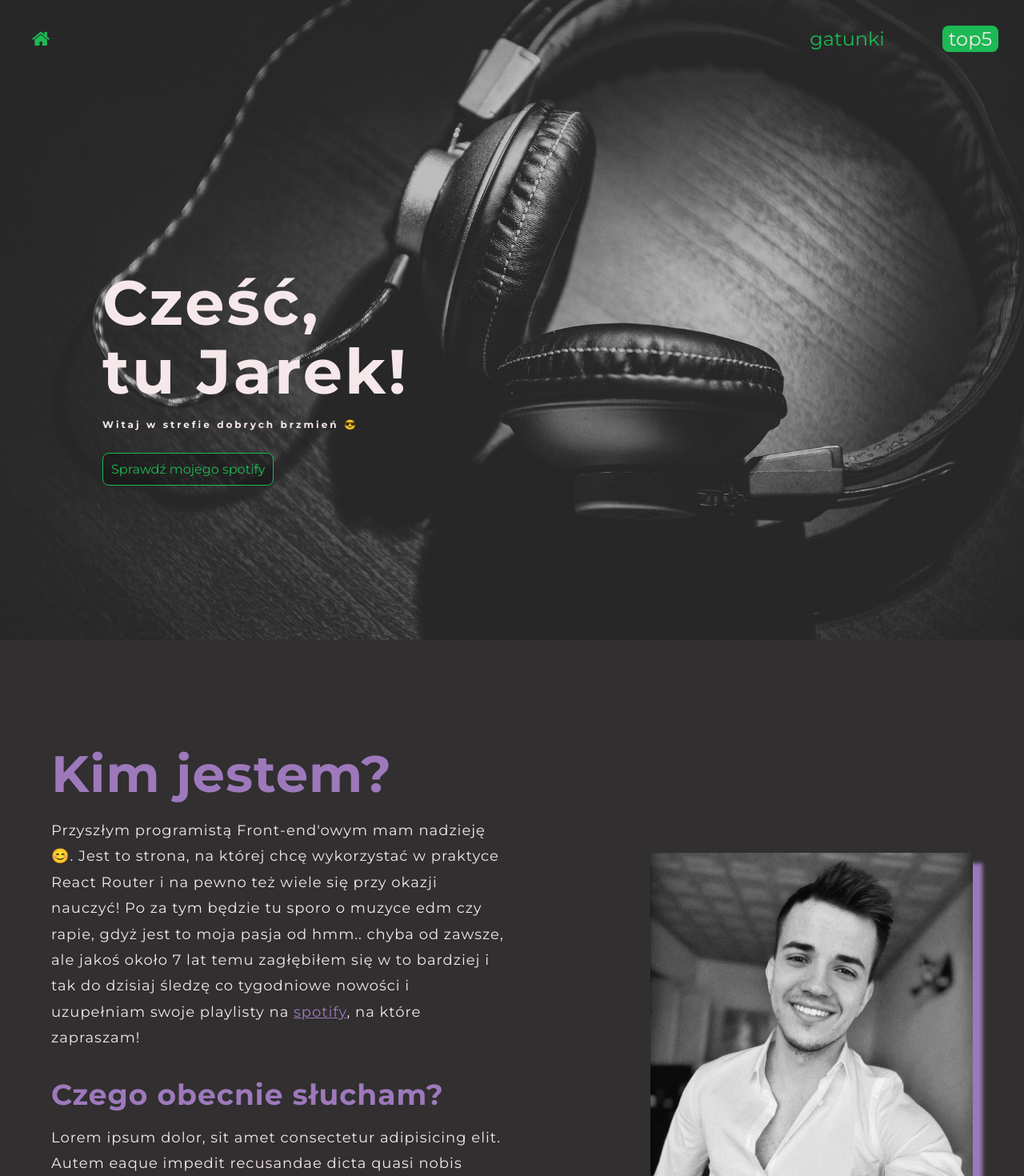
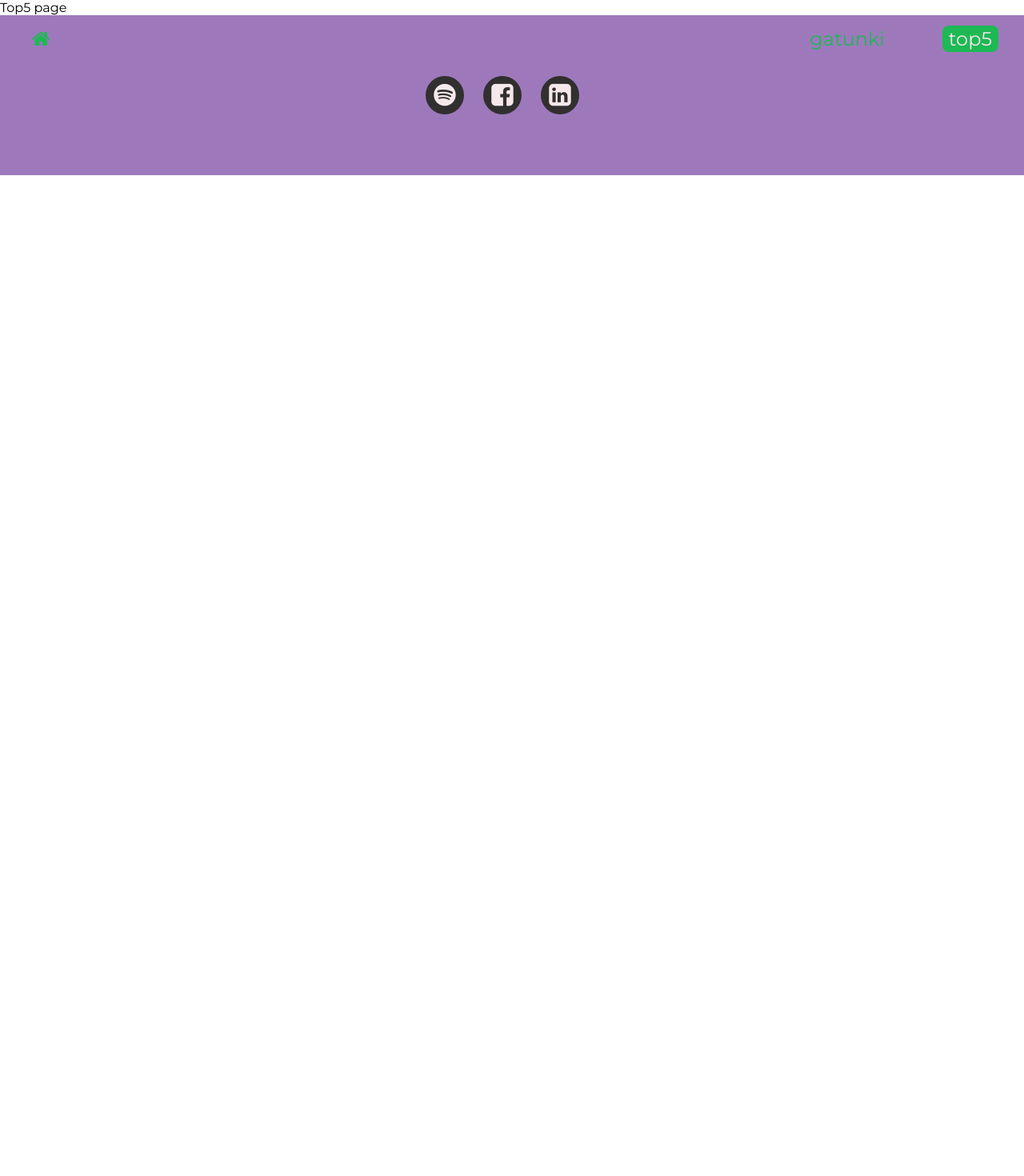
Before and after one commit to jarek-janowski/react-router-web, a React (Create React App) app: page /top5 in a window 1280 px wide. Shown: the top 1470 px of the page at 80% size. After the commit the page ends 800 px from the top, so only its background shows below. Built offline with nearby package versions, Linux system fonts and the light colour scheme.

Commit message:
feat: add main.js to layouts with Route and refactoring my components to work properly with it

```diff
--- a/src/layouts/About.js
+++ /dev/null
@@ -1,27 +0,0 @@
-import {NavLink} from 'react-router-dom'
-import '../styles/About.scss'
-import me from '../images/me.jpeg'
-
-const About = () => {
-    return (
-        <article className="who-am-i">
-            <div className="who-am-i__wrapper">
-                <h2 className="who-am-i__heading">Kim jestem?</h2>
-                <p className="who-am-i__description">Przyszłym programistą Front-end'owym mam nadzieję 😊.
-                Jest to strona, na której chcę wykorzystać w praktyce React Router i na pewno też
-                wiele się przy okazji nauczyć! Po za tym będzie tu sporo o muzyce edm czy rapie,
-                gdyż jest to moja pasja od hmm.. chyba od zawsze, ale jakoś około 7 lat temu
-                zagłębiłem się w to bardziej i tak do dzisiaj śledzę co tygodniowe nowości i
-                uzupełniam swoje playlisty na <a className="who-am-i__description--link" href="https://open.spotify.com/user/jaro935?si=tvec8xsfSUKYDLzKMqGXUg">spotify</a>,
-                na które zapraszam!
-                </p>
-                <h3 className="who-am-i__heading--3">Czego obecnie słucham?</h3>
-                <p className="who-am-i__description">Lorem ipsum dolor, sit amet consectetur adipisicing elit. Autem eaque impedit recusandae dicta quasi nobis unde natus dolorum aliquid numquam nisi magnam blanditiis temporibus distinctio culpa possimus, tempora, fugit iste? Lorem, ipsum dolor sit amet consectetur adipisicing elit. Nostrum assumenda aut quas fuga atque nemo asperiores nesciunt facilis? Placeat sunt eum at quo est dolorum voluptates ab impedit tenetur a?</p>
-            </div>
-            <p className="after"></p>
-            <img className="who-am-i__photo" src={me} alt="me"/>
-        </article>
-     );
-}
-
-export default About;
--- a/src/layouts/App.js
+++ b/src/layouts/App.js
@@ -1,10 +1,10 @@
 import React, { Component } from 'react';
 import '../styles/App.css';
 import {BrowserRouter as Router} from 'react-router-dom'
-import Navigation from './Navigation.js'
-import Hero from './Hero.js'
-import About from './About.js'
-import Footer from './Footer.js'
+import Navigation from './Navigation'
+// import About from '../pages/About'
+import Footer from './Footer'
+import Main from './Main'
 
 class App extends Component {
   state = {  }
@@ -15,12 +15,7 @@ class App extends Component {
           <Navigation />
         </header>
         <main className="main">
-          <section className="hero">
-              <Hero />
-          </section>
-          <section className="about">
-            <About />
-          </section>
+          <Main />
         </main>
         <footer className="footer">
           <Footer />
--- a/src/layouts/Hero.js
+++ /dev/null
@@ -1,13 +0,0 @@
-import '../styles/Hero.scss'
-
-const Hero = () => {
-    return (
-        <div className="hero-wrapper">
-            <h1 className="hero__heading">Cześć, <span className="hero__heading--special">tu Jarek!</span><span className="hero__heading--special-small">Witaj w strefie dobrych brzmień 😎</span></h1>
-
-            <a className="hero__link" href="https://open.spotify.com/user/jaro935?si=tvec8xsfSUKYDLzKMqGXUg">Sprawdź mojego spotify</a>
-        </div>
-     );
-}
-
-export default Hero;
--- /dev/null
+++ b/src/layouts/Main.js
@@ -0,0 +1,19 @@
+import {Route, Switch} from 'react-router-dom'
+// import HeroPage from '../pages/HeroPage'
+import About from '../pages/About'
+import GenresPage from '../pages/GenresPage'
+import Top5Page from '../pages/Top5Page'
+import ErrorPage from '../pages/ErrorPage'
+
+const Main = () => {
+    return (
+        <Switch>
+            <Route path="/" exact component={About} />
+            <Route path="/genres" component={GenresPage} />
+            <Route path="/top5" component={Top5Page} />
+            <Route component={ErrorPage} />
+        </Switch>
+     );
+}
+
+export default Main;
--- /dev/null
+++ b/src/pages/About.js
@@ -0,0 +1,38 @@
+import '../styles/About.scss'
+import '../styles/Hero.scss'
+import me from '../images/me.jpeg'
+
+const About = () => {
+    return (
+        <>
+            <section className="hero">
+                <div className="hero-wrapper">
+                    <h1 className="hero__heading">Cześć, <span className="hero__heading--special">tu Jarek!</span><span className="hero__heading--special-small">Witaj w strefie dobrych brzmień 😎</span></h1>
+
+                    <a className="hero__link" href="https://open.spotify.com/user/jaro935?si=tvec8xsfSUKYDLzKMqGXUg">Sprawdź mojego spotify</a>
+                </div>
+            </section>
+            <section className="about">
+                <article className="who-am-i">
+                    <div className="who-am-i__wrapper">
+                        <h2 className="who-am-i__heading">Kim jestem?</h2>
+                        <p className="who-am-i__description">Przyszłym programistą Front-end'owym mam nadzieję 😊.
+                        Jest to strona, na której chcę wykorzystać w praktyce React Router i na pewno też
+                        wiele się przy okazji nauczyć! Po za tym będzie tu sporo o muzyce edm czy rapie,
+                        gdyż jest to moja pasja od hmm.. chyba od zawsze, ale jakoś około 7 lat temu
+                        zagłębiłem się w to bardziej i tak do dzisiaj śledzę co tygodniowe nowości i
+                        uzupełniam swoje playlisty na <a className="who-am-i__description--link" href="https://open.spotify.com/user/jaro935?si=tvec8xsfSUKYDLzKMqGXUg">spotify</a>,
+                        na które zapraszam!
+                        </p>
+                        <h3 className="who-am-i__heading--3">Czego obecnie słucham?</h3>
+                        <p className="who-am-i__description">Lorem ipsum dolor, sit amet consectetur adipisicing elit. Autem eaque impedit recusandae dicta quasi nobis unde natus dolorum aliquid numquam nisi magnam blanditiis temporibus distinctio culpa possimus, tempora, fugit iste? Lorem, ipsum dolor sit amet consectetur adipisicing elit. Nostrum assumenda aut quas fuga atque nemo asperiores nesciunt facilis? Placeat sunt eum at quo est dolorum voluptates ab impedit tenetur a?</p>
+                    </div>
+                    <p className="after"></p>
+                    <img className="who-am-i__photo" src={me} alt="me"/>
+                </article>
+            </section>
+        </>
+     );
+}
+
+export default About;
--- /dev/null
+++ b/src/pages/ErrorPage.js
@@ -0,0 +1,7 @@
+const ErrorPage = () => {
+    return (
+        <div>error page</div>
+     );
+}
+
+export default ErrorPage;
--- /dev/null
+++ b/src/pages/GenresPage.js
@@ -0,0 +1,7 @@
+const GenresPage = () => {
+    return (
+        <div>genres page</div>
+     );
+}
+
+export default GenresPage;
--- /dev/null
+++ b/src/pages/Top5Page.js
@@ -0,0 +1,7 @@
+const Top5Page = () => {
+    return (
+        <div>Top5 page</div>
+     );
+}
+
+export default Top5Page;
--- a/src/styles/About.scss
+++ b/src/styles/About.scss
@@ -12,6 +12,8 @@
         font-size: 18px;
         &--link{
             color: #9D79BC;
+            text-decoration: none;
+            font-weight: 700;
         }
     }
     &__heading{
@@ -27,9 +29,7 @@
     &__photo{
         width: 35%;
         height: auto;
-        // border-radius: 8px;
         align-self: center;
-        // border: 1px solid #9D79BC;
         box-shadow: 0.8em 0.8em 0.3em #9D79BC;
 
     }
```
